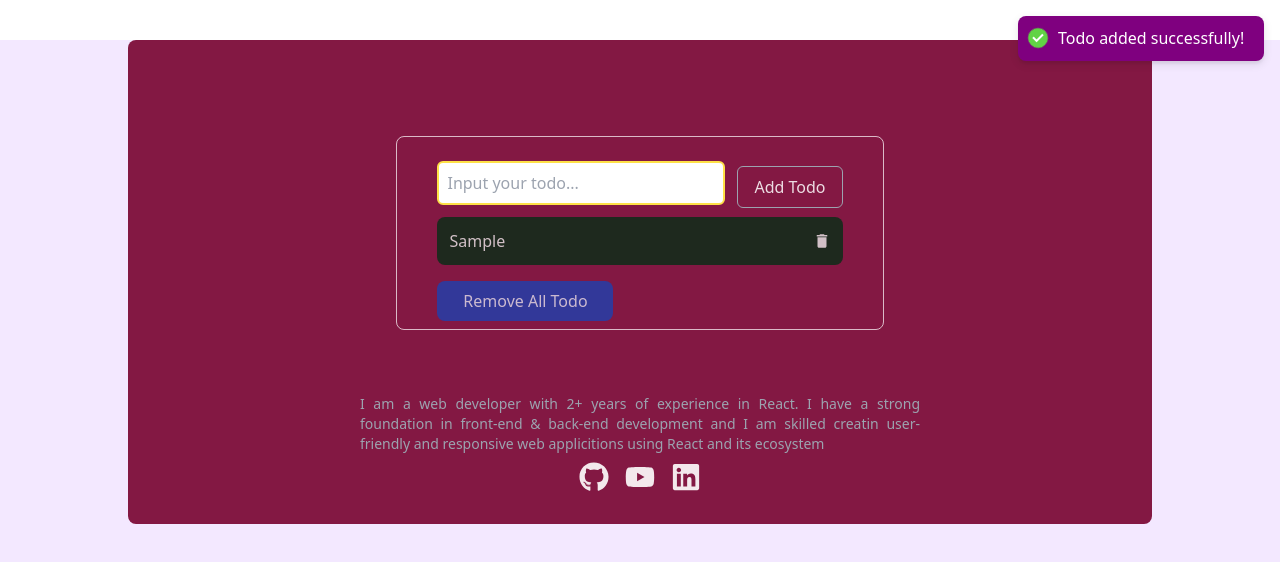
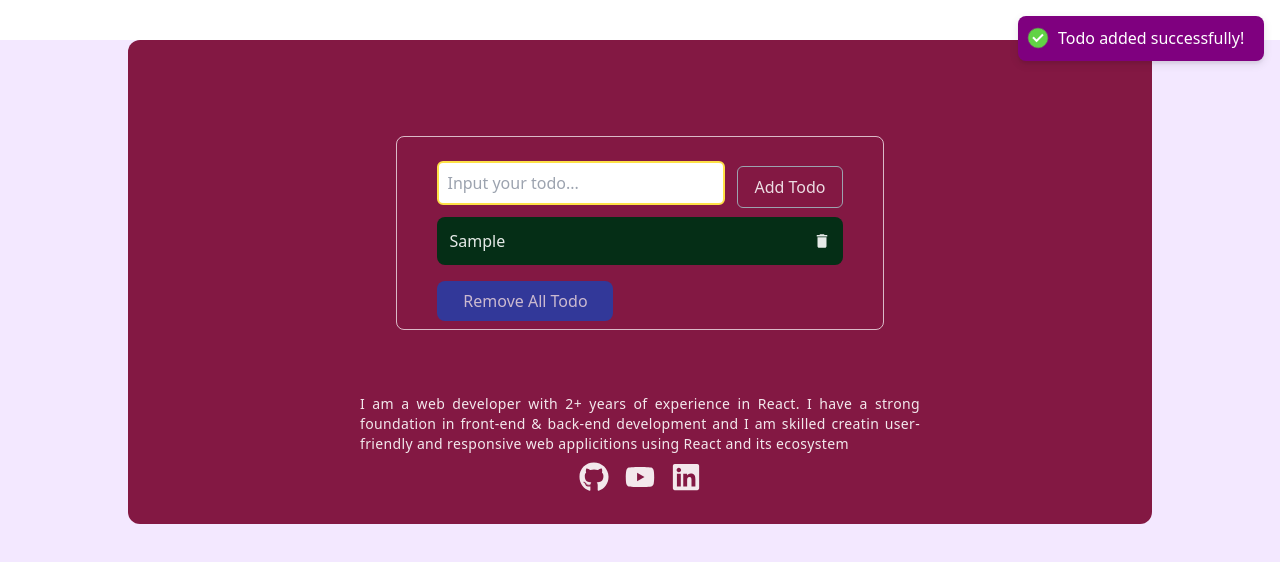
Before and after one commit to noorjsdivs/mern_todo_app, a Next.js app: page / in a window 1280 px wide. Both pictures are taken after typing "Sample" into the empty fields and a click on the button "Add Todo". Shown: the top 562 px of the page. Built offline with nearby package versions, Linux system fonts and the light colour scheme.

Commit message:
motion add

```diff
--- a/package.json
+++ b/package.json
@@ -10,6 +10,7 @@
   },
   "dependencies": {
     "@reduxjs/toolkit": "^2.2.7",
+    "framer-motion": "^11.5.4",
     "mern_todo_app": "file:",
     "next": "14.2.8",
     "react": "^18",
--- a/src/app/page.tsx
+++ b/src/app/page.tsx
@@ -4,7 +4,7 @@ import Intput from "@/components/Intput";
 export default function Home() {
   return (
     <div className="w-full min-h-screen bg-purple-100 ">
-      <div className=" max-w-screen-lg bg-pink-900 rounded-lg mx-auto flex flex-col pt-8 items-center mt-10">
+      <div className=" max-w-screen-lg bg-pink-900 rounded-xl mx-auto flex flex-col pt-8 items-center mt-10">
         <Intput />
         <Footer />
       </div>
--- a/src/components/Footer.tsx
+++ b/src/components/Footer.tsx
@@ -18,8 +18,8 @@ const Footer = () => {
   ];
 
   return (
-    <footer className="w-96 lg:w-[560px] mx-auto my-8 text-gray-400 ">
-      <p className="text-sm  text-justify">
+    <footer className="w-96 lg:w-[560px] mx-auto my-8 text-white/90 ">
+      <p className="text-sm md:text-md  text-justify tracking-wide ">
         I am a web developer with 2+ years of experience in React. I have a
         strong foundation in front-end & back-end development and I am skilled
         creatin user-friendly and responsive web applicitions using React and
--- a/src/components/TodoItem.tsx
+++ b/src/components/TodoItem.tsx
@@ -1,7 +1,7 @@
 import { deleteTodo } from "@/app/redux/todoSlicer";
+import { motion } from "framer-motion";
 import { MdDelete } from "react-icons/md";
 import { useDispatch } from "react-redux";
-
 interface Item {
   item: {
     todo: string;
@@ -13,19 +13,28 @@ const TodoItem = ({ item }: Item) => {
   const dispatch = useDispatch();
   return (
     <div className="flex flex-col ">
-      <ul
+      <motion.ul
+        initial={{ y: 10, opacity: 0 }}
+        animate={{ y: 0, opacity: 1 }}
+        transition={{ delay: 0.3 }}
         className="bg-green-950 text-white/90 p-3 my-1 rounded-lg
       hover:shadow-md hover:shadow-slate-400 duration-300 opacity-80
       hover:opacity-100 hover:skew-x-6 hover:translate-x-2
       flex justify-between items-center group relative"
       >
-        <li>{item?.todo}</li>
+        <motion.li
+          initial={{ y: 10, opacity: 0 }}
+          animate={{ y: 0, opacity: 1 }}
+          transition={{ delay: 0.3 }}
+        >
+          {item?.todo}
+        </motion.li>
         <span className="absolute top-0 left-0 w-[3px] h-0 bg-yellow-600 group-hover:h-full duration-500" />
         <MdDelete
           onClick={() => dispatch(deleteTodo(item?._id))}
           className="text-lg hover:text-red-600 cursor-pointer"
         />
-      </ul>
+      </motion.ul>
     </div>
   );
 };
```
Also changed, not shown: 2 other files (tests, documents, lock files or other folders).
